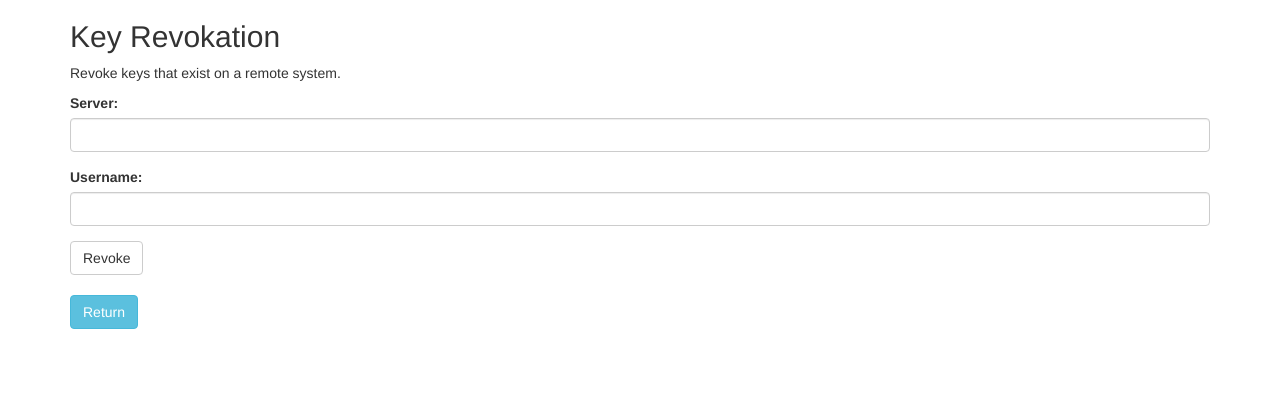
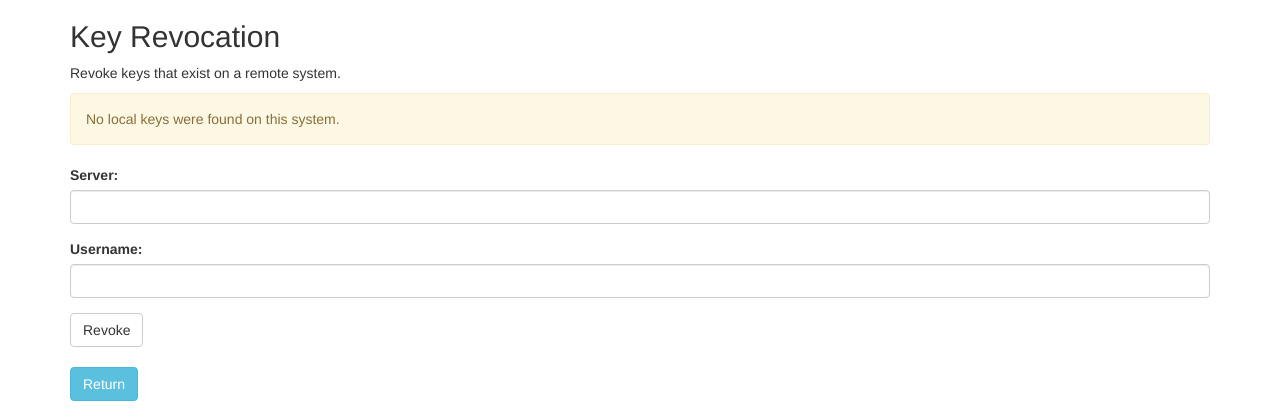
Before and after one commit to gvsurenderreddy/sshkey-manager, a PHP site: page /revoke.php in a window 1280 px wide. Shown: the top 420 px of the page. Run offline with PHP 8.4, Linux system fonts and the light colour scheme.

Commit message:
Added alerts for missing keys + Added static key location
Added alerts for missing keys + Added static key location

```diff
--- a/delete.php
+++ b/delete.php
@@ -11,8 +11,8 @@
 	set_include_path(get_include_path() . PATH_SEPARATOR . 'phpseclib');
 
 	if(isset($_POST['submit'])) {
-		unlink('./private.key');
-		unlink('./public.key');
+		unlink('./keys/private.key');
+		unlink('./keys/public.key');
 
 		echo '<div class="alert alert-success"><strong>Success!</strong> The public and private key pair were deleted.</div>';
 	}
@@ -20,7 +20,7 @@
 <div class="container">
 	<h2>Key Deletion</h2>
 	<?php
-		if(!file_exists('./public.key')) {
+		if(!file_exists('./keys/public.key')) {
 			echo '<div class="alert alert-warning">No local keys were found on this system.</div>';
 		}
 		else {
--- a/deploy.php
+++ b/deploy.php
@@ -21,10 +21,10 @@
 		if (!$ssh->login($username, $password)) {
 			echo '<div class="alert alert-danger"><strong>Error!</strong> Server and/or login information is not incorrect.</div>';
 		} else {
-			if(!file_exists('./public.key')) {
+			if(!file_exists('./keys/public.key')) {
 				echo '<div class="alert alert-warning">You must first create a Key Pair.</div>';
 			} else {
-				$publickey = file_get_contents('./public.key');
+				$publickey = file_get_contents('./keys/public.key');
 				$ssh->exec('echo '.$publickey.' >> ~/.ssh/authorized_keys');
 				echo '<div class="alert alert-success"><strong>Success!</strong> Keys has been created and saved to this server!</div>';
 			}
@@ -35,7 +35,7 @@
 	<h2>Key Installation</h2>
 	<p>Install your SSH key on a remote system. Fill out the information below.</p>
 	<?php
-		if(!file_exists('./public.key') || !file_exists('./private.key')) {
+		if(!file_exists('./keys/public.key') || !file_exists('./keys/private.key')) {
 			echo '<div class="alert alert-warning">No local keys were found on this system.</div>';
 		}
 		else {
--- a/revoke.php
+++ b/revoke.php
@@ -19,8 +19,8 @@
 
 		$ssh = new Net_SSH2($server);
 		$key = new Crypt_RSA();
-		$key->loadKey(file_get_contents('./private.key'));
-		$publicKey = file_get_contents('./public.key');
+		$key->loadKey(file_get_contents('./keys/private.key'));
+		$publicKey = file_get_contents('./keys/public.key');
 
 		if (!$ssh->login($username, $key)) {
 			echo '<div class="alert alert-danger"><strong>Error!</strong> Key pair does not match or does not exist.</div>';
@@ -31,8 +31,13 @@
 	}
 ?>
 <div class="container">
-	<h2>Key Revokation</h2>
+	<h2>Key Revocation</h2>
 	<p>Revoke keys that exist on a remote system.</p>
+	<?php
+		if(!file_exists('./keys/public.key')) {
+			echo '<div class="alert alert-warning">No local keys were found on this system.</div>';
+		}
+	?>
 	<form role="form" method="post" action="<?php echo $_SERVER['PHP_SELF']; ?>">
 		<div class="form-group">
       		<label for="server">Server:</label>
```
Also changed, not shown: create.php (+7 -6 lines), index.php (+7 -1 lines), remote.php (+7 -1 lines), verify.php (+7 -1 lines).
